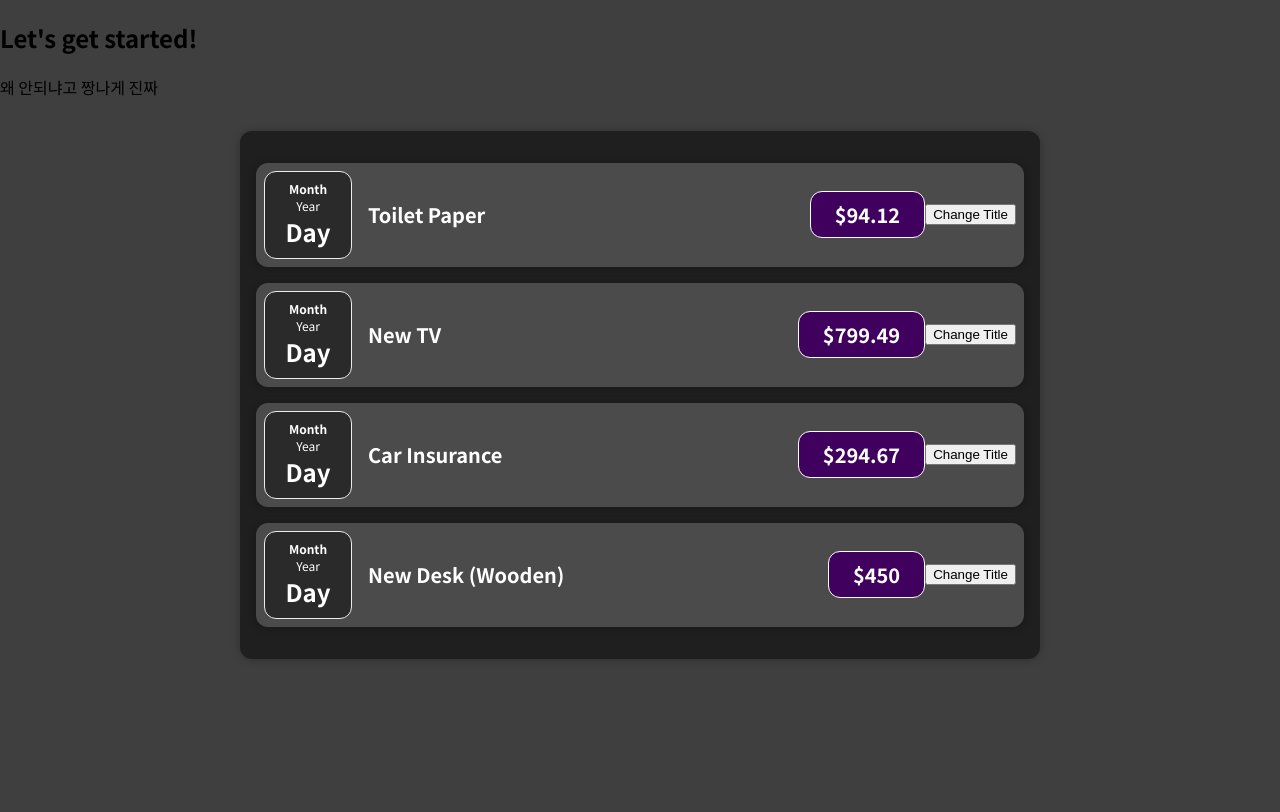
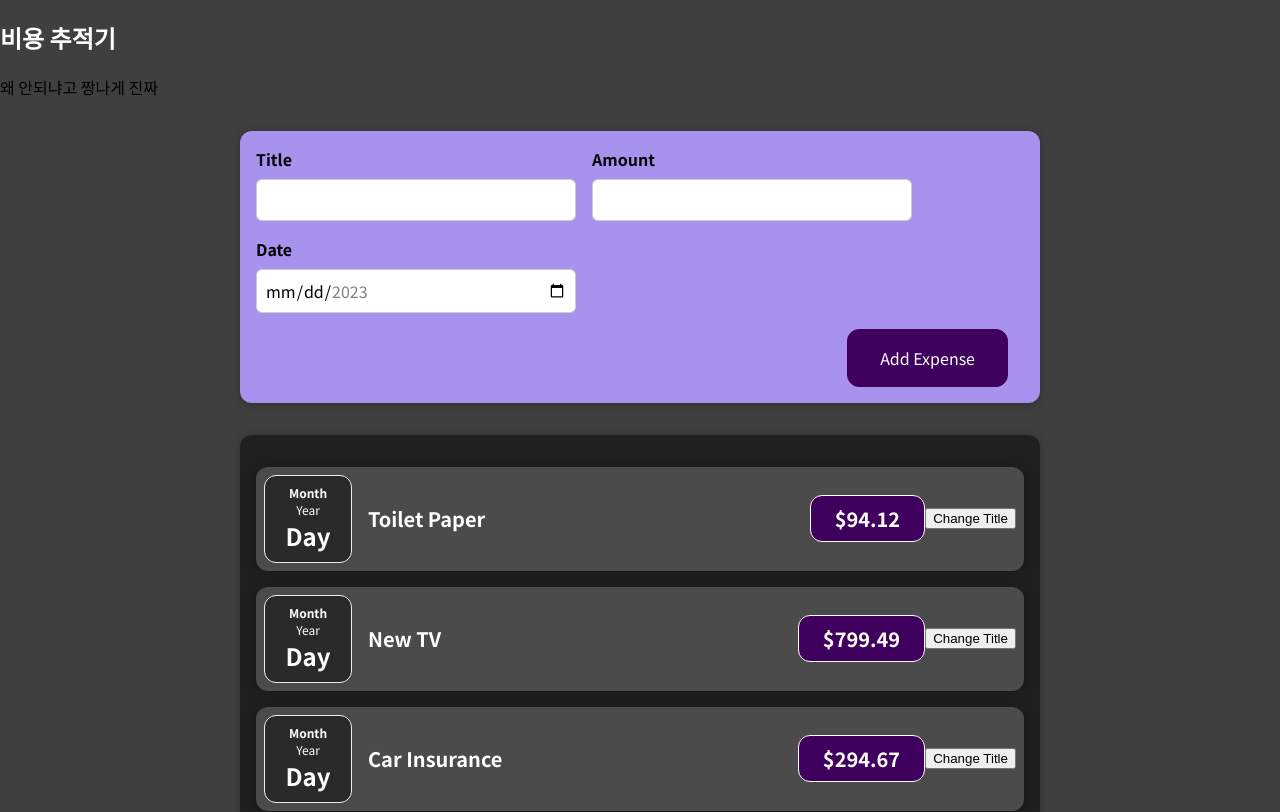
Before and after one commit to ssssojung/UDEMY_ReactStudy_1, a React (Create React App) app: page / in a window 1280 px wide. Shown: the top 812 px of the page. Built offline with nearby package versions, Linux system fonts and the light colour scheme.

Commit message:
53강 - 56강

```diff
--- a/src/App.js
+++ b/src/App.js
@@ -1,4 +1,8 @@
+import React from 'react';
+
+import NewExpense from './components/NewExpense/NewExpense';
 import Expenses from './components/Expenses';
+
 function App() {
   const items = [
     {
@@ -27,8 +31,9 @@ function App() {
 
   return (
     <div>
-        <h2>Let's get started!</h2>
+        <h2 style={{color:"white"}}>비용 추적기</h2>
         왜 안되냐고 짱나게 진짜
+        <NewExpense/>
         <Expenses items={items}/>
     </div>
   );
--- a/src/components/Expenses.js
+++ b/src/components/Expenses.js
@@ -1,6 +1,6 @@
 import React from 'react';
 import Item from './Item';
-import Card from './Card';
+import Card from './UI/Card';
 
 import './Expenses.css';
 
--- a/src/components/Item.js
+++ b/src/components/Item.js
@@ -1,14 +1,14 @@
-import React,{useState} from 'react';
+import React, { useState } from 'react';
 import ItemsDate from './ItemsDate';
 
-import Card from './Card';
+import Card from './UI/Card';
 import './ExpenseItem.css';
 
 function Item(props) {
     const [title, setTitle] = useState(props.title);//[초기값, 업데이트값]
 
     const clickHandler = () => {
-        setTitle('ddddd');
+        setTitle('updated!!');
 
     }
     return (
--- /dev/null
+++ b/src/components/NewExpense/Expenseform.css
@@ -0,0 +1,26 @@
+.new-expense__controls {
+    display: flex;
+    flex-wrap: wrap;
+    gap: 1rem;
+    margin-bottom: 1rem;
+    text-align: left;
+  }
+
+  .new-expense__control label {
+    font-weight: bold;
+    margin-bottom: 0.5rem;
+    display: block;
+  }
+
+  .new-expense__control input {
+    font: inherit;
+    padding: 0.5rem;
+    border-radius: 6px;
+    border: 1px solid #ccc;
+    width: 20rem;
+    max-width: 100%;
+  }
+
+  .new-expense__actions {
+    text-align: right;
+  }
--- /dev/null
+++ b/src/components/NewExpense/Expenseform.js
@@ -0,0 +1,33 @@
+import React from 'react';
+import './Expenseform.css';
+
+function Expenseform(props) {
+    // document.getElementById('').addEventListener('click',(event)=>{})
+    const titleChangeHandler = (event) => {
+        console.log(event.target.valued);
+    };
+    return(
+        <form>
+            <div className='new-expense__controls'>
+                <div className='new-expense__control'>
+                    <label>Title</label>
+                    <input type="text" onChange={titleChangeHandler}/>
+                </div>
+                <div className='new-expense__control'>
+                    <label>Amount</label>
+                    <input type="number" min="0.01" step="0.01"/>
+                </div>
+                <div className='new-expense__control'>
+                    <label>Date</label>
+                    <input type="date" min="2023-01-01" max="2023-12-31" />
+                </div>
+            </div>
+            <div className='new-expense__actions'>
+                <button type='submit'>Add Expense</button>
+            </div>
+        </form>
+    )
+
+};
+
+export default Expenseform;
--- /dev/null
+++ b/src/components/NewExpense/NewExpense.css
@@ -0,0 +1,38 @@
+.new-expense {
+    background-color: #a892ee;
+    padding: 1rem;
+    margin: 2rem auto;
+    width: 50rem;
+    max-width: 95%;
+    border-radius: 12px;
+    text-align: center;
+    box-shadow: 0 1px 8px rgba(0, 0, 0, 0.25);
+  }
+
+  .new-expense button {
+    font: inherit;
+    cursor: pointer;
+    padding: 1rem 2rem;
+    border: 1px solid #40005d;
+    background-color: #40005d;
+    color: white;
+    border-radius: 12px;
+    margin-right: 1rem;
+  }
+
+  .new-expense button:hover,
+  .new-expense button:active {
+    background-color: #510674;
+    border-color: #510674;
+  }
+
+  .new-expense button.alternative {
+    color: #220131;
+    border-color: transparent;
+    background-color: transparent;
+  }
+
+  .new-expense button.alternative:hover,
+  .new-expense button.alternative:active {
+    background-color: #ddb3f8;
+  }
--- /dev/null
+++ b/src/components/NewExpense/NewExpense.js
@@ -0,0 +1,14 @@
+import React from 'react';
+
+import Expenseform from './Expenseform';
+import './NewExpense.css';
+
+function NewExpense() {
+    return (
+        <div className='new-expense'>
+            <Expenseform />
+        </div>
+    );
+}
+
+export default NewExpense;
```
Also changed, not shown: src/components/UI/Card.css (renamed from src/components/Card.css), src/components/UI/Card.js (renamed from src/components/Card.js).
